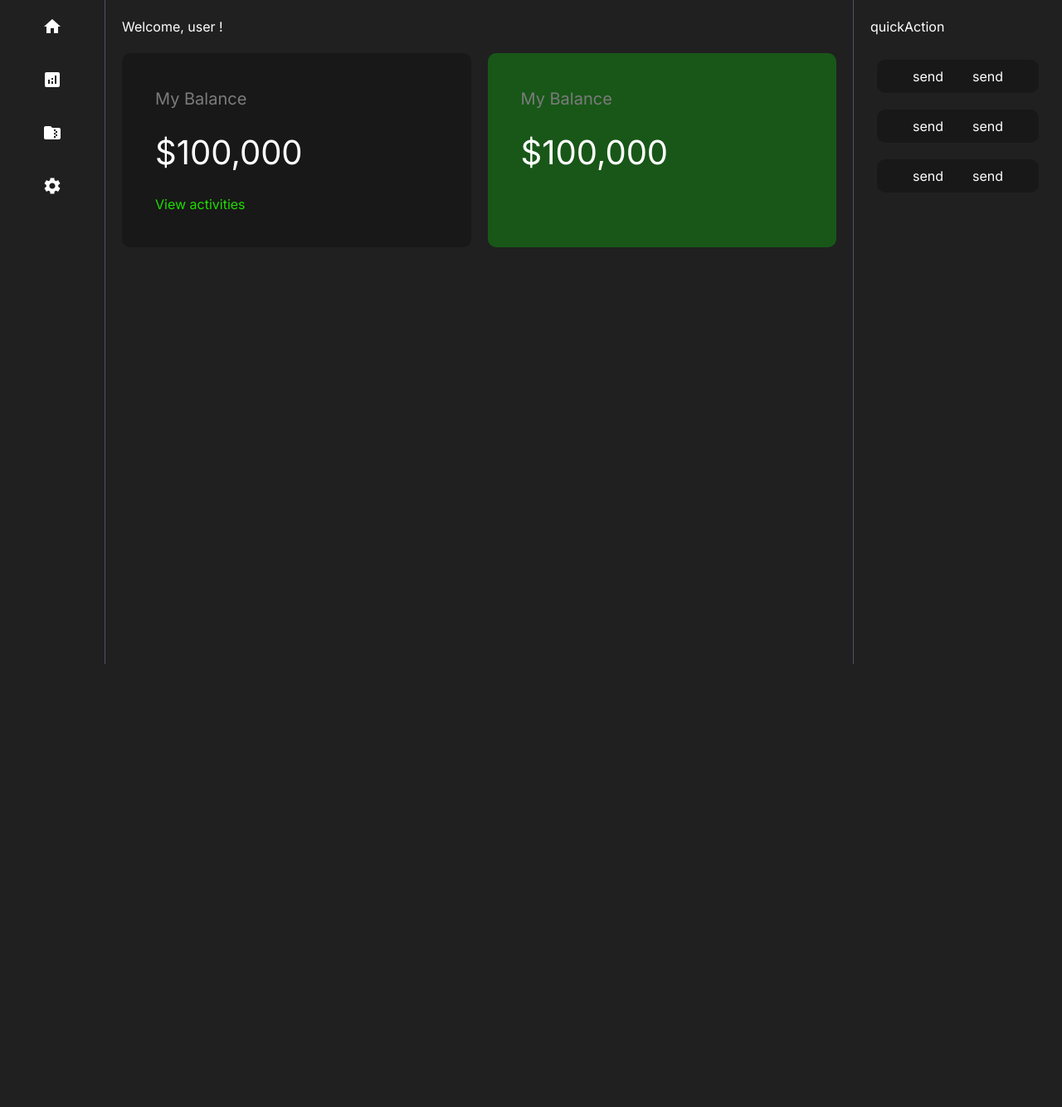
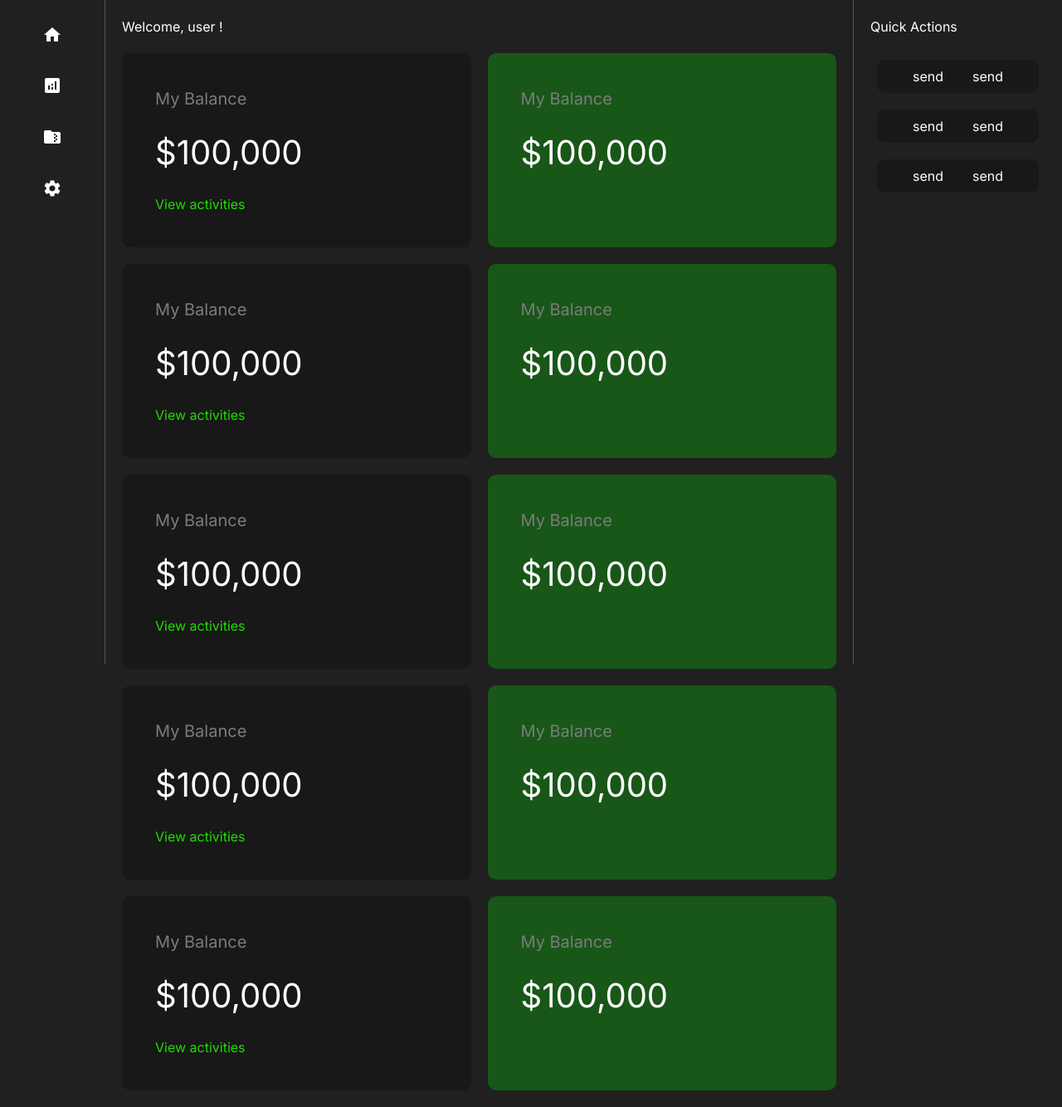
Before and after one commit to witehound/zend, a Next.js app in the folder client/: page / in a window 1280 px wide. Shown: the whole page at 83% size. Before the commit the page ends 800 px from the top, so only its background shows below. Built offline with nearby package versions, Linux system fonts and the light colour scheme.

Commit message:
ddebugging sticky navigation

```diff
--- a/client/src/app/components/Navigation.tsx
+++ b/client/src/app/components/Navigation.tsx
@@ -4,12 +4,20 @@ import FolderZipIcon from "@mui/icons-material/FolderZip";
 import SettingsIcon from "@mui/icons-material/Settings";
 export default function Navigation() {
   return (
-    <div className="h-screen border-r border-gray-600">
-      <main className=" w-[126px] flex items-center flex-col pt-5 gap-10">
-        <HomeIcon />
-        <AnalyticsIcon />
-        <FolderZipIcon />
-        <SettingsIcon />
+    <div className="h-screen border-r border-gray-600 top-0 sticky left-0 bottom-0">
+      <main className=" w-[126px] flex items-center flex-col pt-5 gap-5">
+        <div className="p-2 rounded-full cursor-pointer hover:bg-[#181818]">
+          <HomeIcon />
+        </div>
+        <div className="p-2 rounded-full cursor-pointer hover:bg-[#181818]">
+          <AnalyticsIcon />
+        </div>
+        <div className="p-2 rounded-full cursor-pointer hover:bg-[#181818]">
+          <FolderZipIcon />
+        </div>
+        <div className="p-2 rounded-full cursor-pointer hover:bg-[#181818]">
+          <SettingsIcon />
+        </div>
       </main>
     </div>
   );
--- a/client/src/app/components/QuickActions.tsx
+++ b/client/src/app/components/QuickActions.tsx
@@ -3,7 +3,7 @@ import { QuickAction } from ".";
 export default function QuickActions() {
   return (
     <main className=" w-[252px] flex  flex-col p-5 gap-5 h-screen border-l border-gray-600">
-      quickAction
+      Quick Actions
       <div className="p-2 flex flex-col gap-5">
         <QuickAction />
         <QuickAction />
--- a/client/src/app/layout.tsx
+++ b/client/src/app/layout.tsx
@@ -17,7 +17,7 @@ export default function RootLayout({
   return (
     <html lang="en">
       <body className={`${inter.className} w-full flex`}>
-        <main className=" flex-1">{children}</main>
+        <main className="flex-1">{children}</main>
       </body>
     </html>
   );
--- a/client/src/app/page.tsx
+++ b/client/src/app/page.tsx
@@ -2,17 +2,61 @@ import { Navigation, QuickActions } from "./components";
 
 export default function Home() {
   return (
-    <main className=" flex">
+    <main className="flex relative">
       <Navigation />
-      <section className="p-5 flex-1 gap-5 flex flex-col">
+      <section className="p-5 flex-1 gap-5 flex flex-col ">
         <h2>Welcome, user !</h2>
         <div className="flex w-full gap-5">
-          <div className="bg-[#181818] p-10 flex-1 flex flex-col gap-5 rounded-[10px]">
+          <div className="bg-[#181818] p-10 flex-1 flex flex-col gap-5 rounded-[10px] hover:border-gray-600 hover:border">
             <h2 className=" text-[20px] text-[#7B7B7B]">My Balance</h2>
             <h1 className=" text-[40px]">$100,000</h1>
-            <p className=" text-[#1FDD00]">View activities</p>
+            <p className=" text-[#1FDD00] cursor-pointer">View activities</p>
           </div>
-          <div className="bg-[#1818] p-10 flex-1 flex flex-col gap-5 rounded-[10px]">
+          <div className="bg-[#1818] p-10 flex-1 flex flex-col gap-5 rounded-[10px] hover:border-[#1FDD00]-600 hover:border">
+            <h2 className=" text-[20px] text-[#7B7B7B]">My Balance</h2>
+            <h1 className=" text-[40px]">$100,000</h1>
+          </div>
+        </div>
+        <div className="flex w-full gap-5">
+          <div className="bg-[#181818] p-10 flex-1 flex flex-col gap-5 rounded-[10px] hover:border-gray-600 hover:border">
+            <h2 className=" text-[20px] text-[#7B7B7B]">My Balance</h2>
+            <h1 className=" text-[40px]">$100,000</h1>
+            <p className=" text-[#1FDD00] cursor-pointer">View activities</p>
+          </div>
+          <div className="bg-[#1818] p-10 flex-1 flex flex-col gap-5 rounded-[10px] hover:border-[#1FDD00]-600 hover:border">
+            <h2 className=" text-[20px] text-[#7B7B7B]">My Balance</h2>
+            <h1 className=" text-[40px]">$100,000</h1>
+          </div>
+        </div>
+        <div className="flex w-full gap-5">
+          <div className="bg-[#181818] p-10 flex-1 flex flex-col gap-5 rounded-[10px] hover:border-gray-600 hover:border">
+            <h2 className=" text-[20px] text-[#7B7B7B]">My Balance</h2>
+            <h1 className=" text-[40px]">$100,000</h1>
+            <p className=" text-[#1FDD00] cursor-pointer">View activities</p>
+          </div>
+          <div className="bg-[#1818] p-10 flex-1 flex flex-col gap-5 rounded-[10px] hover:border-[#1FDD00]-600 hover:border">
+            <h2 className=" text-[20px] text-[#7B7B7B]">My Balance</h2>
+            <h1 className=" text-[40px]">$100,000</h1>
+          </div>
+        </div>
+        <div className="flex w-full gap-5">
+          <div className="bg-[#181818] p-10 flex-1 flex flex-col gap-5 rounded-[10px] hover:border-gray-600 hover:border">
+            <h2 className=" text-[20px] text-[#7B7B7B]">My Balance</h2>
+            <h1 className=" text-[40px]">$100,000</h1>
+            <p className=" text-[#1FDD00] cursor-pointer">View activities</p>
+          </div>
+          <div className="bg-[#1818] p-10 flex-1 flex flex-col gap-5 rounded-[10px] hover:border-[#1FDD00]-600 hover:border">
+            <h2 className=" text-[20px] text-[#7B7B7B]">My Balance</h2>
+            <h1 className=" text-[40px]">$100,000</h1>
+          </div>
+        </div>
+        <div className="flex w-full gap-5">
+          <div className="bg-[#181818] p-10 flex-1 flex flex-col gap-5 rounded-[10px] hover:border-gray-600 hover:border">
+            <h2 className=" text-[20px] text-[#7B7B7B]">My Balance</h2>
+            <h1 className=" text-[40px]">$100,000</h1>
+            <p className=" text-[#1FDD00] cursor-pointer">View activities</p>
+          </div>
+          <div className="bg-[#1818] p-10 flex-1 flex flex-col gap-5 rounded-[10px] hover:border-[#1FDD00]-600 hover:border">
             <h2 className=" text-[20px] text-[#7B7B7B]">My Balance</h2>
             <h1 className=" text-[40px]">$100,000</h1>
           </div>
```
